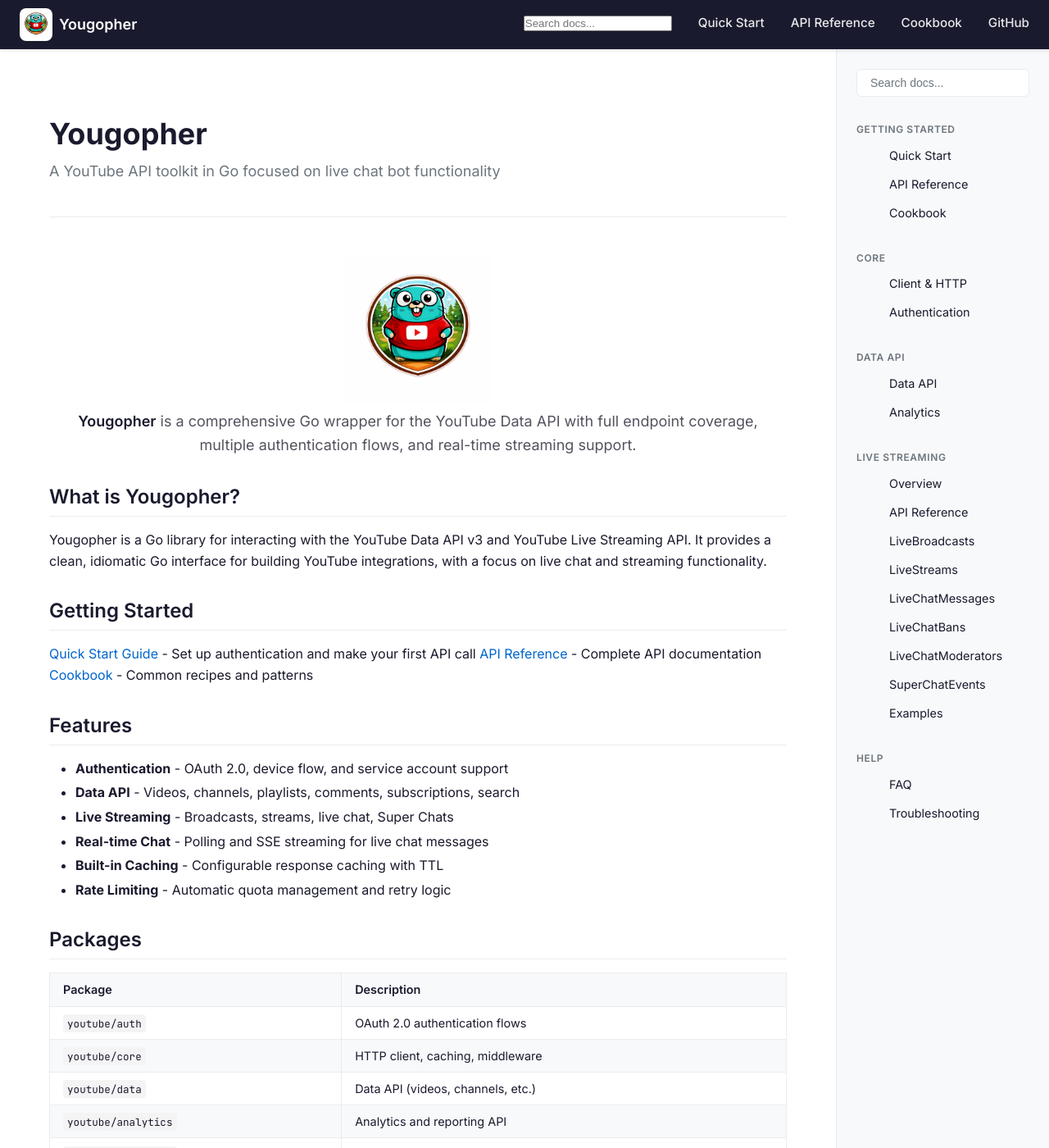
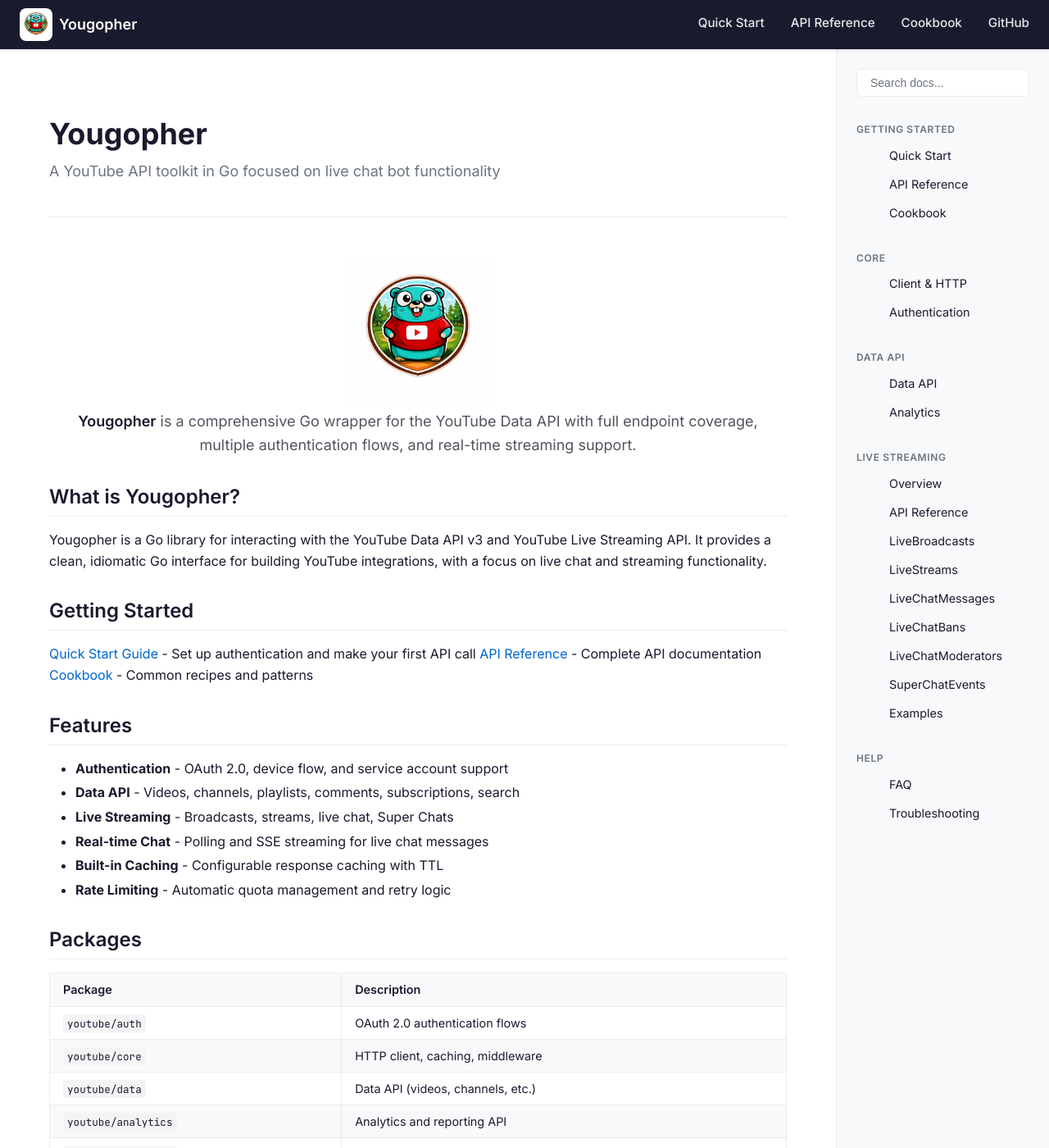
Before and after one commit to Its-donkey/yougopher, a Jekyll site: the page built from docs/index.md, in a window 1280 px wide and 1400 px high. Shown: the whole window at 82% size. Built offline with Jekyll 4.4.1, drawn with Linux system fonts in a browser that asks for light colours.

Commit message:
fix(docs): fix navbar-search-mobile CSS specificity
Use more specific selector to properly hide mobile search on desktop.

```diff
--- a/docs/assets/css/main.css
+++ b/docs/assets/css/main.css
@@ -517,7 +517,7 @@ blockquote {
   box-shadow: 0 0 0 3px rgba(255, 68, 68, 0.1);
 }
 
-.navbar-search-mobile {
+.navbar-links .navbar-search-mobile {
   display: none;
 }
 
@@ -602,13 +602,13 @@ blockquote {
 }
 
 @media (max-width: 768px) {
-  .navbar-search-mobile {
+  .navbar-links .navbar-search-mobile {
     display: block;
     padding: var(--spacing-md);
     border-bottom: 1px solid rgba(255,255,255,0.1);
   }
 
-  .navbar-search-mobile .sidebar-search-input {
+  .navbar-links .navbar-search-mobile .sidebar-search-input {
     width: 100%;
   }
 }
```
